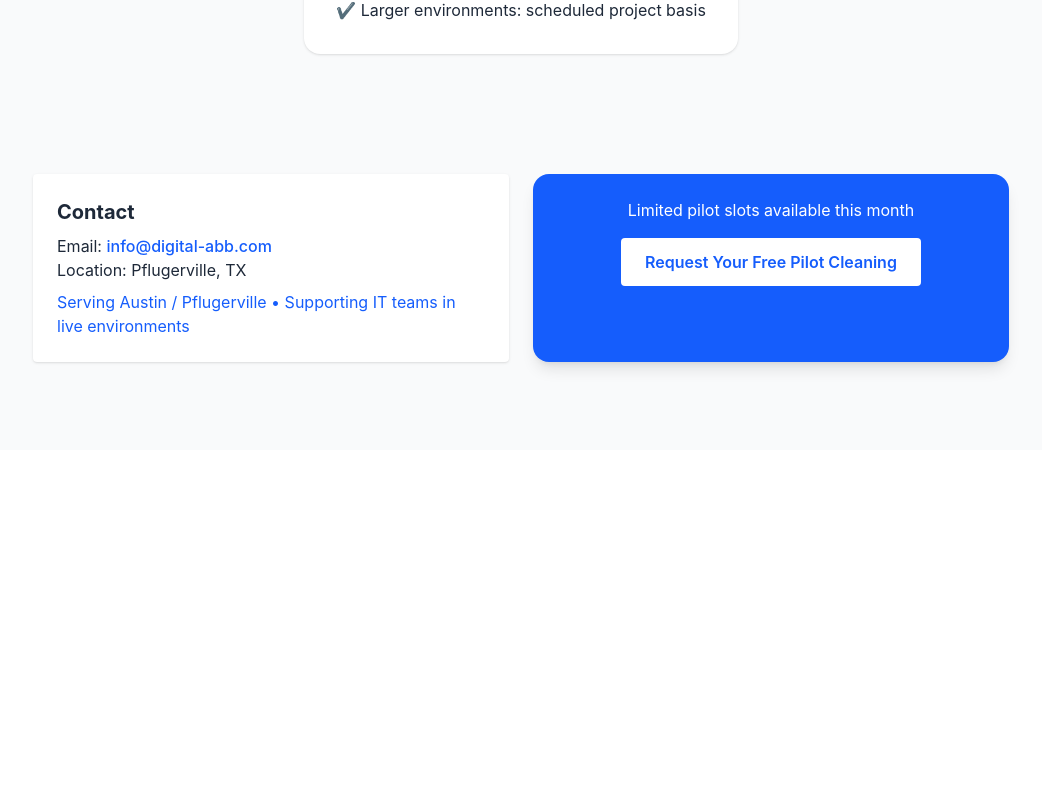
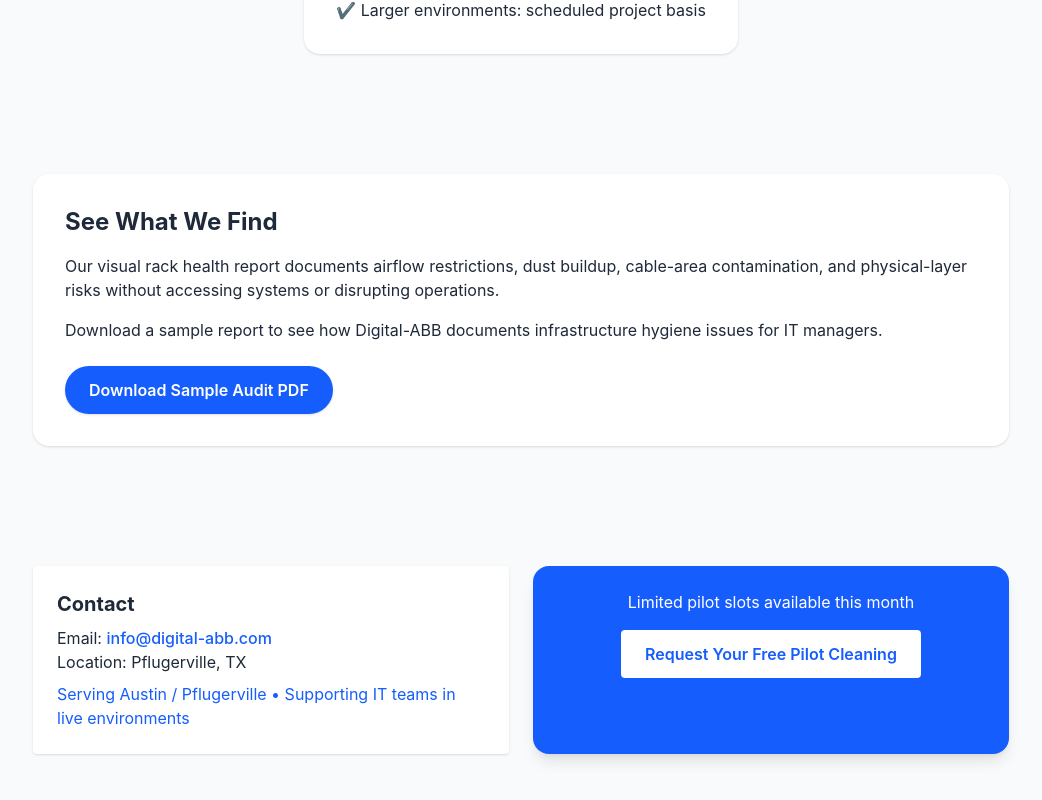
Before and after one commit to aboumba2002/digital-abb, a React (Vite) app: page / in a window 1280 px wide. Shown: the part 4000-4800 px from the top of the page, without its empty margins (119-1161 px from the left). Before the commit the page ends 4450 px from the top, so only its background shows below. Built offline with nearby package versions, Linux system fonts and the light colour scheme.

Commit message:
fix audit pdf file and add correct version

```diff
--- a/src/App.tsx
+++ b/src/App.tsx
@@ -216,6 +216,32 @@
             </div>
           </div>
 
+          {/* Sample Audit */}
+          <div className="max-w-5xl mx-auto px-6 py-10">
+            <div className="bg-white p-8 rounded-2xl shadow">
+              <h3 className="text-2xl font-bold mb-4">See What We Find</h3>
+
+              <p className="text-gray-800 mb-4">
+                Our visual rack health report documents airflow restrictions, dust buildup,
+                cable-area contamination, and physical-layer risks without accessing systems
+                or disrupting operations.
+              </p>
+
+              <p className="text-gray-800 mb-6">
+                Download a sample report to see how Digital-ABB documents infrastructure
+                hygiene issues for IT managers.
+              </p>
+
+              <a
+                href="/Digital-ABB-Sample-Audit.pdf"
+                download
+                className="inline-block bg-blue-600 text-white px-6 py-3 rounded-full font-semibold shadow hover:bg-blue-500"
+              >
+                Download Sample Audit PDF
+              </a>
+            </div>
+          </div>
+
           <div className="max-w-5xl mx-auto px-6 py-10 grid md:grid-cols-2 gap-6">
 
             <div className="bg-white p-6 rounded shadow">
```
Also changed, not shown: 1 other file (tests, documents, lock files or other folders).
